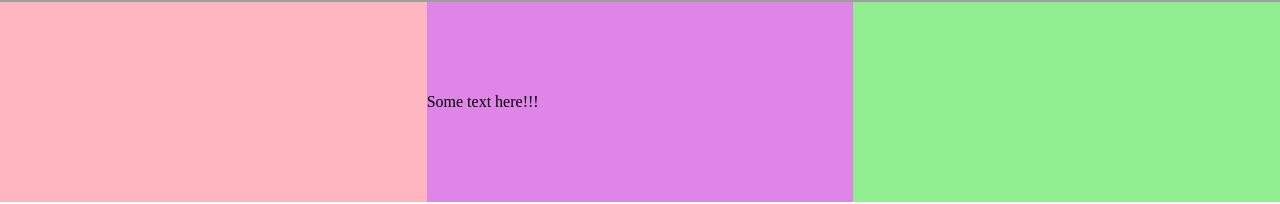
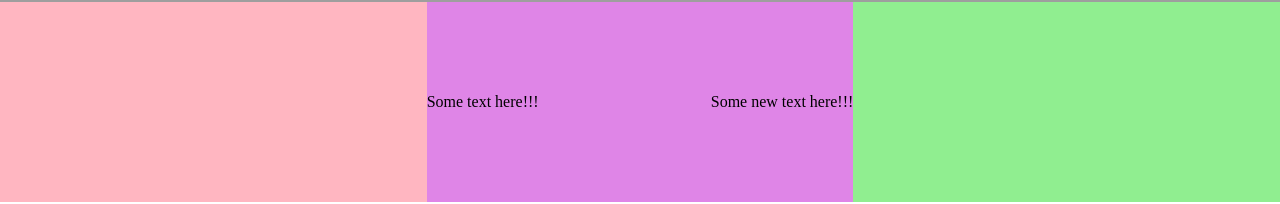
Before and after one commit to MelindaKleszken/CodeNationProject1, a plain HTML site: page index.html in a window 1280 px wide. Shown: the part 348-552 px from the top of the page. Drawn offline with Linux system fonts and the light colour scheme; grey boxes are pictures that could not be loaded.

Commit message:
new paragraph added

```diff
--- a/index.html
+++ b/index.html
@@ -27,6 +27,7 @@
         <div class="box box1"></div>
         <div class="box box2">
                 <p>Some text here!!!</p>
+                <p>Some new text here!!!</p>
         </div>
         <div class="box box3"></div>
     </div>
```
